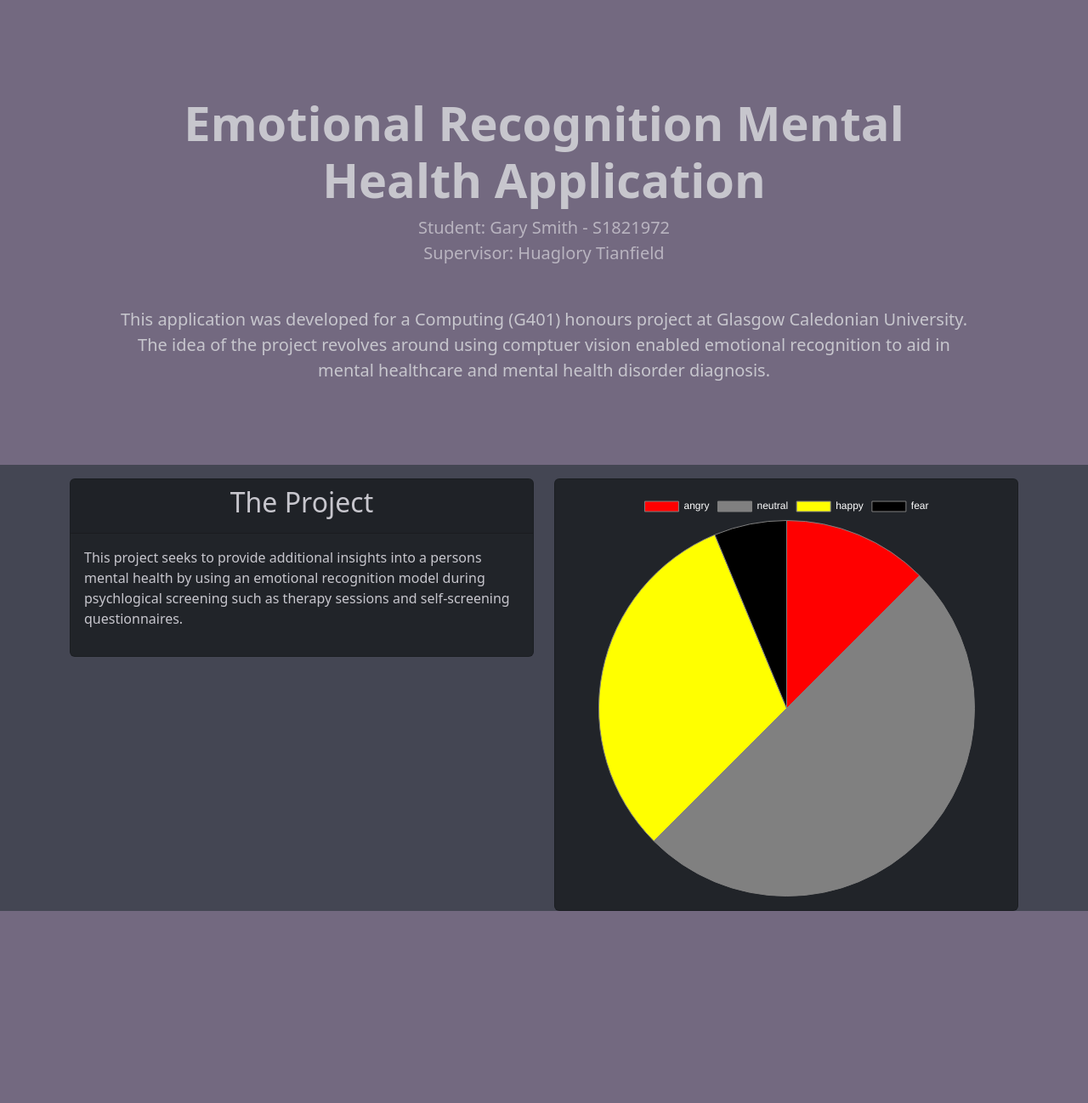
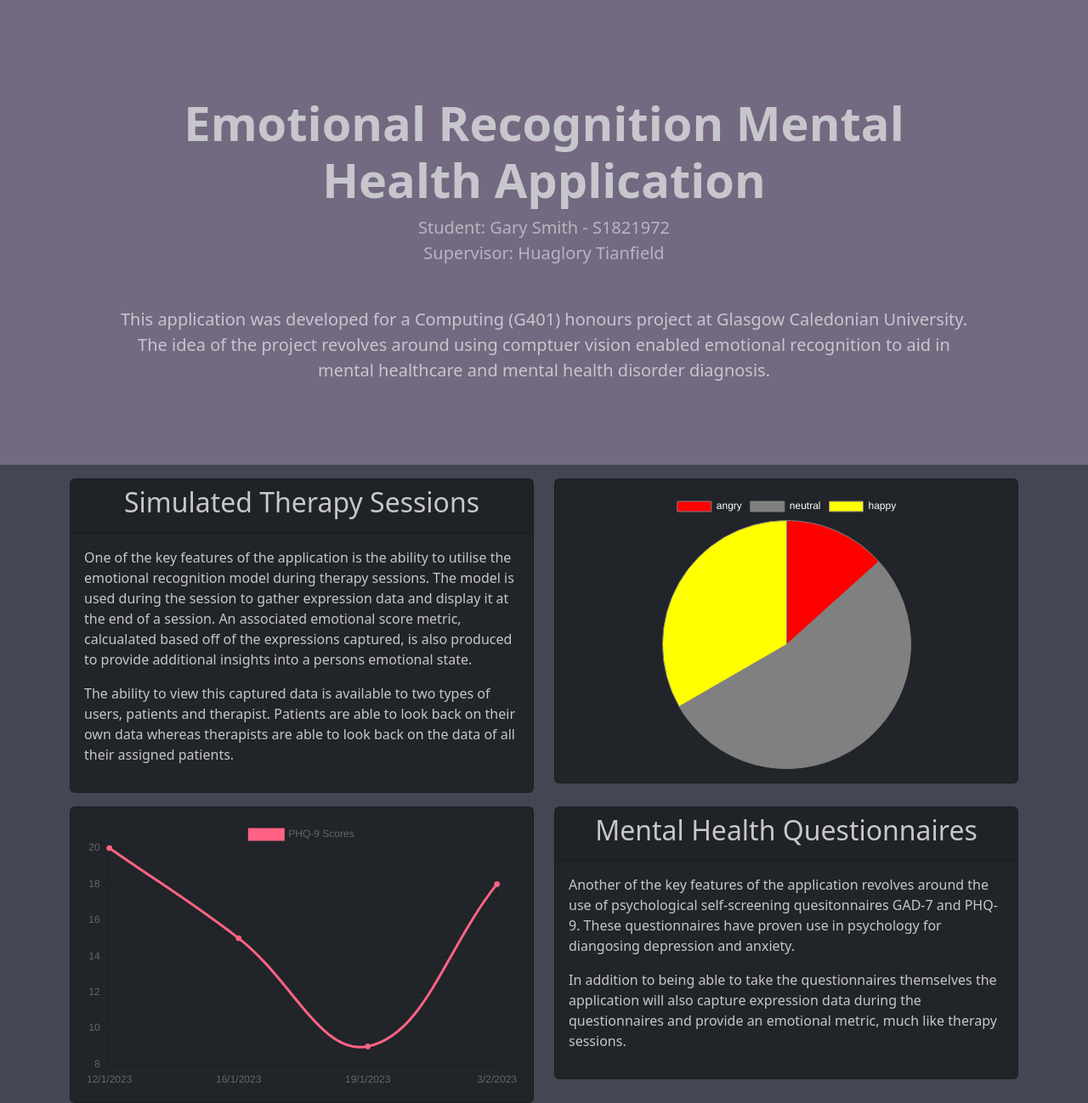
Before and after one commit to GaryS0410/EmotionalRecognitionApplication, a Flask app: page / in a window 1280 px wide. Shown: the part 57-1355 px from the top of the page at 85% size. Before the commit the page ends 1129 px from the top, so only its background shows below. Run offline with Flask 3, Linux system fonts and the light colour scheme; some libraries are stand-ins or nearby versions.

Commit message:
Landing page work and refactoring database functions. Not satisfied with landing page, but I don't know what else I can do with it.

```diff
--- a/app/auth/helpers.py
+++ b/app/auth/helpers.py
@@ -25,7 +25,7 @@ def register_therapist(first_name, surname, email, password):
     therapist = User.query.filter_by(email = email).first()
 
     if therapist:
-        flash('A user account already exists with this email. Please use a different valid email address for your account.')
+        flash('A user account already exists with this email. Please use a different valid email address for your account.', category='error')
         return redirect(url_for('auth.register_user'))
     else:
         new_therapist_account = Therapist(first_name = first_name, surname = surname, email = email,
--- a/app/auth/routes.py
+++ b/app/auth/routes.py
@@ -46,7 +46,8 @@ def register_user():
                 return redirect(url_for('main.profile_page', patient_id = current_user.id))
         elif form.account_type.data == '2':
             register_therapist(form.first_name.data, form.surname.data, form.email.data, form.password.data)
-            return redirect(url_for('therapist.therapist_dash', therapist_id = current_user.id))
+            if current_user.is_authenticated:
+                return redirect(url_for('therapist.therapist_dash', therapist_id = current_user.id))
     return render_template('auth/register.html', form=form)
 
 @bp.route('/update_details', methods = ['GET', 'POST'])
--- a/app/static/js/questionnaire.js
+++ b/app/static/js/questionnaire.js
@@ -17,9 +17,9 @@ document.getElementById('start-questionnaire').addEventListener('click', functio
     intervalID = setInterval(takePhoto, 10000);
 })
 
-function upload(file) {
+function upload_image(captured_image) {
     var formdata = new FormData();
-    formdata.append('snap', file);
+    formdata.append('snap', captured_image);
 
     fetch('/get_questionnaire_image', {
         method: 'POST',
@@ -36,7 +36,7 @@ function upload(file) {
 
 function takePhoto() {
     context.drawImage(video, 0, 0, 640, 480);
-    canvas.toBlob(upload, 'image/jpeg', 1);
+    canvas.toBlob(upload_image, 'image/jpeg', 1);
 }
 
 function nextQuestion() {
--- a/app/static/js/visualisations/line_graph.js
+++ b/app/static/js/visualisations/line_graph.js
@@ -8,7 +8,7 @@ function createScoreGraph(ctx, labels, data, label_type) {
                 data: data,
                 backgroundColor: 'rgb(75, 192, 192)',
                 borderColor: 'rgb(75, 192, 192)',
-                tension: 0.1
+                tension: 0.4
             }]
         },
         options: {
--- a/app/templates/landing_page.html
+++ b/app/templates/landing_page.html
@@ -56,13 +56,20 @@
         <div class="col-6 mt-3">
             <div class="card">
                 <div class="card-header">
-                    <h2 class="text-center">The Project</h2>
+                    <h2 class="text-center">Simulated Therapy Sessions</h2>
                 </div>
                 <div class="card-body">
                     <p>
-                        This project seeks to provide additional insights into a persons mental health by using an
-                        emotional recognition model during psychlogical screening such as therapy sessions and
-                        self-screening questionnaires.
+                        One of the key features of the application is the ability to utilise the emotional recognition
+                        model during therapy sessions. The model is used during the session to gather expression data
+                        and display it at the end of a session. An associated emotional score metric, calcualated based
+                        off of the expressions captured, is also produced to provide additional insights into a persons
+                        emotional state.
+                    </p>
+                    <p>
+                        The ability to view this captured data is available to two types of users, patients and therapist.
+                        Patients are able to look back on their own data whereas therapists are able to look back on the data
+                        of all their assigned patients.
                     </p>
                 </div>
             </div>
@@ -70,13 +77,45 @@
         <div class="col-6 mt-3">
             <div class="card">
                 <div class="card-body">
-                    <div class="piechart_container d-flex justify-content-center" style="height: 475px; width: 100%">
+                    <div class="pieChartContainer d-flex justify-content-center" style="height: 325px; width: 100%;">
                         <canvas id="pieChartCanvas"></canvas>
                     </div>
                 </div>
             </div>
         </div>
     </div>
+
+    <div class="row mt-3">
+        <div class="col-6">
+            <div class="card">
+                <div class="card-body">
+                    <div class="lineGraphContainer d-flex justify-content-center" style="height: 315px; width: 100%;">
+                        <canvas id="lineGraphCanvas"></canvas>
+                    </div>
+                </div>
+            </div>
+        </div>
+        <div class="col-6">
+            <div class="card">
+                <div class="card-header">
+                    <h2 class="text-center"> Mental Health Questionnaires </h2>
+                </div>
+                <div class="card-body">
+                    <p>
+                       Another of the key features of the application revolves around the use of psychological
+                       self-screening quesitonnaires GAD-7 and PHQ-9. These questionnaires have proven use
+                       in psychology for diangosing depression and anxiety.
+                    </p>
+                    <p>
+                        In addition to being able to take the questionnaires themselves the application will also
+                        capture expression data during the questionnaires and provide an emotional metric, much like
+                        therapy sessions.
+                    </p>
+                </div>
+            </div>
+        </div>
+    </div>
+
 </div>
 
 {% endblock %}
@@ -87,11 +126,11 @@
     var pieChartContext = document.getElementById('pieChartCanvas').getContext('2d');
 
     var data = {
-        labels: ['angry', 'neutral', 'happy', 'fear'],
+        labels: ['angry', 'neutral', 'happy'],
         datasets: [{
-            data: [2, 8, 5, 1],
+            data: [2, 8, 5],
             backgroundColor: [
-                'red', 'gray', 'yellow', 'black'
+                'red', 'gray', 'yellow',
             ],
             borderColor: 'grey',
             borderWidth: 1
@@ -121,4 +160,37 @@
 
 </script>
 
+<script>
+    var lineGraphContext = document.getElementById('lineGraphCanvas').getContext('2d');
+
+    var data = {
+        labels: ['12/1/2023', '16/1/2023', '19/1/2023', '3/2/2023'],
+        datasets: [{
+            label: 'PHQ-9 Scores',
+            data: [20, 15, 9, 18],
+            fill: false,
+            backgroundColor: 'rgb(255, 99, 132)',
+            borderColor: 'rgb(255, 99, 132)',
+            tension: 0.4
+        }]
+    };
+
+    var lineGraph = new Chart(lineGraphContext, {
+        type: 'line',
+        data: data,
+        options: {
+            responsive: true,
+            maintainAspectRatio: false,
+            fill: false,
+            scales: {
+                yAxes: [{
+                    ticks: {
+                        beginAtZero: true
+                    }
+                }]
+            },
+        },
+    });
+</script>
+
 {% endblock %}
--- a/app/templates/patient_user/patient_profile.html
+++ b/app/templates/patient_user/patient_profile.html
@@ -149,7 +149,7 @@
                                 <td> {{ session.session_start_time.strftime('%H:%M')}} </td>
                                 <td> {{ session.emotional_state }}</td>
                                 <td>
-                                    <a href="{{ url_for('main.specific_session', session_id = session.id) }}" class="btn btn-secondary">View Details</a>
+                                    <a href="{{ url_for('main.specific_session', session_id = session.id) }}" class="btn btn-secondary">Details</a>
                                 </td>
                             </tr>
                             {% endfor %}
--- a/app/templates/questionnaires/PHQ9.html
+++ b/app/templates/questionnaires/PHQ9.html
@@ -26,7 +26,7 @@
                     <h3> PHQ-9 Score Results </h3>
                 </div>
                 <div class="card-body">
-                    <h5> PHQ-9 Score: {{ score }} </h5>
+                    <h5 class="center"> PHQ-9 Score: {{ score }} </h5>
                     <p> {{ phq_message }} </p>
                 </div>
             </div>
@@ -35,7 +35,7 @@
                     <h3> Emotional State Results </h3>
                 </div>
                 <div class="card-body">
-                    <h5> Emotional State Captured: {{ emotional_state }}</h5>
+                    <h5 class="text-center"> Emotional State Captured: {{ emotional_state }}</h5>
                     <p> {{ emotional_state_message }}</p>
                 </div>
             </div>
```
Also changed, not shown: app/main/helpers.py (+9 -9 lines), app/main/patient_routes.py (+6 -5 lines), app/main/questionnaire_routes.py (+4 -3 lines), app/static/js/therapy.js (+4 -4 lines), app/templates/patient_user/choose_therapist.html (+13 -0 lines), app/templates/patient_user/specific_session_page.html (+4 -4 lines), app/therapist/routes.py (+0 -24 lines).
